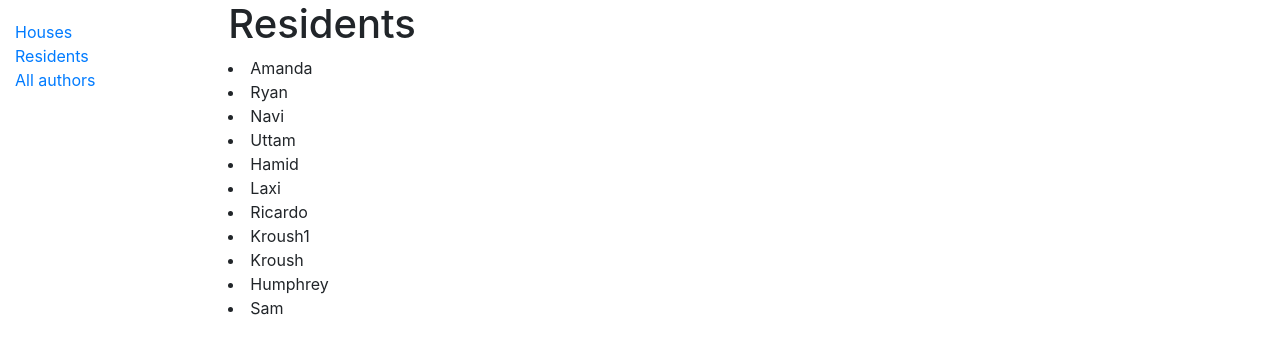
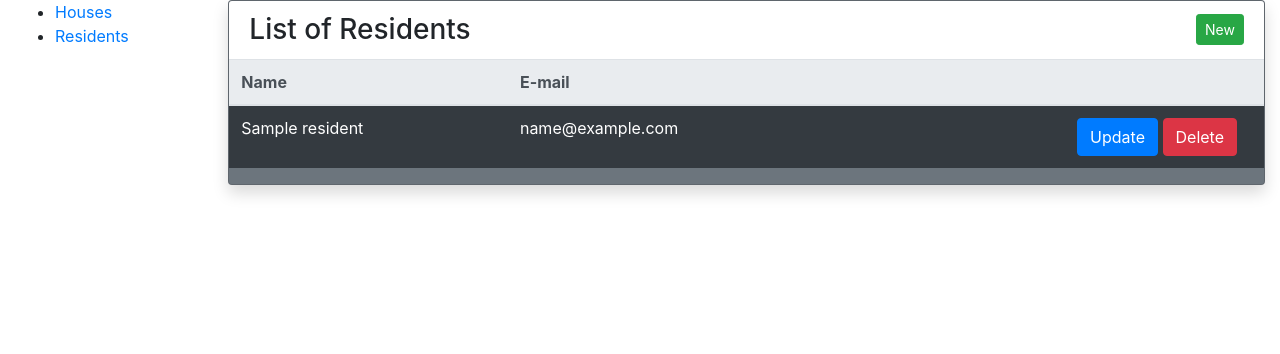
Before and after one commit to filiperivelli/django-split-bills, a Django app: page /residents/ in a window 1280 px wide. Shown: the top 354 px of the page. Run offline with Django 3.2, Linux system fonts and the light colour scheme; data comes from the database, SQL or seed files in the repository; both versions use the stored data as it was before the commit; tables that the repository leaves empty hold one stand-in row (values such as "Sample post"); some libraries are stand-ins or nearby versions.

Commit message:
Desenvolvimento dos templates e views

```diff
--- a/split_bills/split_bills/settings.py
+++ b/split_bills/split_bills/settings.py
@@ -26,7 +26,7 @@ SECRET_KEY = '$)12c1ip+w@t8*_792ft@pmc$g95_2zrmlj$!52-xy-_z&&rwp'
 # SECURITY WARNING: don't run with debug turned on in production!
 DEBUG = True
 
-ALLOWED_HOSTS = []
+ALLOWED_HOSTS = ['192.168.0.20']
 
 
 # Application definition
@@ -81,7 +81,7 @@ WSGI_APPLICATION = 'split_bills.wsgi.application'
 DATABASES = {
     'default': {
         'ENGINE': 'django.db.backends.sqlite3',
-        'NAME': BASE_DIR / 'dbSplitBills_Ryan.db',
+        'NAME': BASE_DIR / 'dbSplitBills.db',
     }
 }
 
--- a/split_bills/split_bills/urls.py
+++ b/split_bills/split_bills/urls.py
@@ -14,12 +14,9 @@ Including another URLconf
     2. Add a URL to urlpatterns:  path('blog/', include('blog.urls'))
 """
 from django.contrib import admin
-from django.urls import path
-
-from split_bills_app.views import HousesView, ResidentsView
+from django.urls import path, include
 
 urlpatterns = [
     path('admin/', admin.site.urls),
-    path('houses/', HousesView.as_view(), name='houses'),
-    path('residents/', ResidentsView.as_view(), name='residents'),
+    path('', include('split_bills_app.urls')),
 ]
--- a/split_bills/split_bills_app/admin.py
+++ b/split_bills/split_bills_app/admin.py
@@ -1,10 +1,9 @@
 from django.contrib import admin
-from split_bills_app.models import Bills, BillType, House, Invoices, Residents, Split
+from split_bills_app.models import Bills, BillType, House, Residents, Split
 
 # Register your models here.
 admin.site.register(Bills)
 admin.site.register(BillType)
 admin.site.register(House)
-admin.site.register(Invoices)
 admin.site.register(Residents)
 admin.site.register(Split)
--- a/split_bills/split_bills_app/models.py
+++ b/split_bills/split_bills_app/models.py
@@ -7,22 +7,24 @@
 # Feel free to rename the models, but don't rename db_table values or field names.
 from django.db import models
 
+
 class BillType(models.Model):
     cod_bill_type = models.AutoField(primary_key=True)
-    type = models.CharField(blank=True, null=True, max_length=255)
+    name = models.CharField(blank=True, null=True, max_length=100)
 
     class Meta:
-        managed = True
+        managed = False
         db_table = 'bill_type'
 
     def __str__(self):
-        return self.type
+        return self.name
+
 
 
 class Bills(models.Model):
     cod_bills = models.AutoField(primary_key=True)
-    name = models.CharField(blank=True, null=True, max_length=255)
-    amount = models.DecimalField(max_digits=6, decimal_places=2)
+    name = models.CharField(blank=True, null=True, max_length=100)
+    amount = models.TextField(blank=True, null=True)  # This field type is a guess.
     dead_line = models.DateField(blank=True, null=True)
     attachment = models.BinaryField(blank=True, null=True)
     paid_day = models.DateField(blank=True, null=True)
@@ -31,75 +33,62 @@ class Bills(models.Model):
     dt_to = models.DateField(blank=True, null=True)
     cod_bill_type = models.ForeignKey(BillType, models.DO_NOTHING, db_column='cod_bill_type')
     send = models.BooleanField(blank=True, null=True)
-    mime_type = models.CharField(blank=True, null=True, max_length=255)
+    mime_type_old = models.CharField(blank=True, null=True, max_length=10)
+    mime_type_res = models.CharField(blank=True, null=True, max_length=10)
+    mime_type_99 = models.CharField(db_column='MIME_TYPE_99', blank=True, null=True, max_length=10)  # Field name made lowercase.
+    mime_type = models.CharField(blank=True, null=True, max_length=10)
 
     class Meta:
-        managed = True
+        managed = False
         db_table = 'bills'
 
     def __str__(self):
-        return  self.name
+        return self.name
+
 
 
 class House(models.Model):
     cod_house = models.AutoField(primary_key=True)
     adress = models.CharField(max_length=255)
-    nick_name = models.CharField(blank=True, null=True, max_length=255)
+    nick_name = models.CharField(blank=True, null=True, max_length=100)
 
     class Meta:
-        managed = True
+        managed = False
         db_table = 'house'
 
     def __str__(self):
         return self.nick_name
 
 
-class Invoices(models.Model):
-    cod_invoice = models.AutoField(primary_key=True)
-    cod_resident = models.ForeignKey('Residents', models.DO_NOTHING, db_column='cod_resident')
-    cod_split = models.ForeignKey('Split', models.DO_NOTHING, db_column='cod_split')
-    creation_date = models.DateField()
-    due_date = models.DateField()
-    paid_date = models.DateField(blank=True, null=True)
-
-    class Meta:
-        managed = True
-        db_table = 'invoices'
-
-    def __str__(self):
-        return self.cod_invoice
-
 
 class Residents(models.Model):
     cod_resident = models.AutoField(primary_key=True)
     name = models.CharField(blank=True, null=True, max_length=255)
     couple = models.BooleanField(blank=True, null=True)
-    email = models.CharField(blank=True, null=True, max_length=255)
-    mobile = models.CharField(blank=True, null=True, max_length=255)
-    cod_house = models.IntegerField()
-    dt_in = models.DateField()
-    dt_out = models.DateField()
+    email = models.CharField(blank=True, null=True, max_length=100)
+    mobile = models.CharField(blank=True, null=True, max_length=100)
+    cod_house = models.ForeignKey(to=House, on_delete=models.PROTECT, db_column='cod_house')
+    dt_in = models.DateField(auto_now_add=True)
+    dt_out = models.DateField(blank=True, null=True)
 
     class Meta:
-        managed = True
+        managed = False
         db_table = 'residents'
 
     def __str__(self):
         return self.name
 
-
-
 class Split(models.Model):
     cod_split = models.AutoField(primary_key=True)
-    amount = models.DecimalField(max_digits=6, decimal_places=2)
+    amount = models.TextField(blank=True, null=True)  # This field type is a guess.
     split_date = models.DateField(blank=True, null=True)
     payed_day = models.DateField(blank=True, null=True)
     cod_bills = models.ForeignKey(Bills, models.DO_NOTHING, db_column='cod_bills')
     cod_resident = models.ForeignKey(Residents, models.DO_NOTHING, db_column='cod_resident')
 
     class Meta:
-        managed = True
+        managed = False
         db_table = 'split'
 
     def __str__(self):
-        return  'Split'
+        return self.cod_split
--- a/split_bills/split_bills_app/templates/base_generic.html
+++ b/split_bills/split_bills_app/templates/base_generic.html
@@ -7,18 +7,14 @@
 
 {# Display django.contrib.messages as Bootstrap alerts #}
 {% bootstrap_messages %}
+
 <!DOCTYPE html>
 <html lang="en">
 <head>
-  {% block title %}<title>Local Library</title>{% endblock %}
+  {% block title %}<title>Split Bills</title>{% endblock %}
   <meta charset="utf-8">
   <meta name="viewport" content="width=device-width, initial-scale=1">
-  <!--
-  <link rel="stylesheet" href="https://stackpath.bootstrapcdn.com/bootstrap/4.1.3/css/bootstrap.min.css" integrity="sha384-MCw98/SFnGE8fJT3GXwEOngsV7Zt27NXFoaoApmYm81iuXoPkFOJwJ8ERdknLPMO" crossorigin="anonymous">
-   Add additional CSS in static file
-  -->
-  {% load static %}
-  <link rel="stylesheet" href="{% static 'css/styles.css' %}">
+  <link rel="icon" href=".cash.svg">
 </head>
 <body>
   <div class="container-fluid">
@@ -26,9 +22,8 @@
       <div class="col-sm-2">
       {% block sidebar %}
         <ul class="sidebar-nav">
-          <li><a href="{% url 'houses' %}">Houses</a></li>
-          <li><a href="{% url 'residents' %}">Residents</a></li>
-          <li><a href="">All authors</a></li>
+          <li><a href="{% url 'house-list' %}">Houses</a></li>
+          <li><a href="{% url 'residents-list' %}">Residents</a></li>
         </ul>
      {% endblock %}
       </div>
--- /dev/null
+++ b/split_bills/split_bills_app/templates/residents-list.html
@@ -0,0 +1,45 @@
+{% extends "base_generic.html" %}
+
+{% block content %}
+<div class="row">
+    <div class="col-xl-12">
+        <div class="card bg-secondary shadow h-100">
+            <div class="card-header bg-white border-0">
+                <div class="row align-items-center">
+                    <div class="col-8">
+                        <h3 class="mb-0">List of Residents</h3>
+                    </div>
+                    <div class="col-4 text-right">
+                        <a href="{% url 'residents-create' %}" class="btn btn-sm btn-success">New</a>
+                    </div>
+                </div>
+            </div>
+            <div class="table-responsive">
+                <table class="table align-items-center table-flush table-dark">
+                <thead class="thead-light">
+                    <tr>
+                        <th scope="col">Name</th>
+                        <th scope="col">E-mail</th>
+                        <th scope="col"></th>
+                    </tr>
+                </thead>
+                <tbody>
+                    {% for resident in residents_list %}
+                    <tr>
+                        <td>{{ resident.name }}</td>
+                        <td>{{ resident.email }}</td>
+                        <td class="text-right">
+                            <div class="container">
+                                <a role='button' class="btn btn-primary" href="{% url 'residents-update' resident.cod_resident %}">Update</a>
+                                <a role='button' class="btn btn-danger" href="{% url 'residents-delete' resident.cod_resident %}">Delete</a>
+                            </div>
+                        </td>
+                    </tr>
+                    {% endfor %}
+                </tbody>
+            </table>
+        </div>
+    </div>
+</div>
+</div>
+{% endblock %}
--- a/split_bills/split_bills_app/templates/residents.html
+++ /dev/null
@@ -1,8 +0,0 @@
-{% extends "base_generic.html" %}
-
-{% block content %}
-<h1>Residents</h1>
-{% for resident in residents_list %}
-  <li>{{ resident.name }}</li>
-{% endfor %}
-{% endblock %}
--- /dev/null
+++ b/split_bills/split_bills_app/urls.py
@@ -0,0 +1,16 @@
+from django.urls import path
+
+from . import views
+
+
+urlpatterns = [
+    path('', views.HouseListView.as_view(), name='house-list'),
+    path('house/create', views.HouseCreateView.as_view(), name='house-create'),
+    path('house/<int:pk>/update', views.HouseUpdateView.as_view(), name='house-update'),
+    path('house/<int:pk>/delete', views.HouseDeleteView.as_view(), name='house-delete'),
+
+    path('residents/', views.ResidentsListView.as_view(), name='residents-list'),
+    path('residents/create', views.ResidentsCreateView.as_view(), name='residents-create'),
+    path('residents/<int:pk>/update', views.ResidentsUpdateView.as_view(), name='residents-update'),
+    path('residents/<int:pk>/delete', views.ResidentsDeleteView.as_view(), name='residents-delete'),
+]
--- a/split_bills/split_bills_app/views.py
+++ b/split_bills/split_bills_app/views.py
@@ -1,11 +1,53 @@
-from django.views.generic import ListView
+from django.views.generic import ListView, UpdateView, CreateView, DeleteView
 
 from .models import House, Residents
 
-class HousesView(ListView):
+from django.utils.decorators import method_decorator
+from django.contrib.auth.decorators import login_required
+from django.urls import reverse_lazy
+
+class HouseListView(ListView):
   model = House
-  template_name = 'my-houses.html'
+  template_name = 'house-list.html'
 
-class ResidentsView(ListView):
+class HouseCreateView(CreateView):
+    model = House
+    template_name = "create.html"
+    fields = ('nick_name','adress')
+    success_url = reverse_lazy('house-list')
+
+class HouseUpdateView(UpdateView):
+    model = House
+    template_name = "update.html"
+    fields = ('nick_name', 'adress',)
+    context_object_name = 'house'
+    def get_success_url(self):
+        return reverse_lazy('house-list')
+
+class HouseDeleteView(DeleteView):
+    model = House
+    template_name = "delete.html"
+    success_url = reverse_lazy('house-list')
+
+class ResidentsListView(ListView):
   model = Residents
-  template_name = 'residents.html'
+  template_name = 'residents-list.html'
+
+class ResidentsCreateView(CreateView):
+    model = Residents
+    template_name = "create.html"
+    fields = ('name','email','mobile','cod_house')
+    success_url = reverse_lazy('residents-list')
+
+class ResidentsUpdateView(UpdateView):
+    model = Residents
+    template_name = "update.html"
+    fields = ('name','email','mobile','cod_house')
+    context_object_name = 'residents'
+    def get_success_url(self):
+        return reverse_lazy('residents-list')
+
+class ResidentsDeleteView(DeleteView):
+    model = Residents
+    template_name = "delete.html"
+    success_url = reverse_lazy('residents-list')
```
Also changed, not shown: split_bills/split_bills_app/templates/create.html (added, +16 -0 lines), split_bills/split_bills_app/templates/delete.html (added, +17 -0 lines), split_bills/split_bills_app/templates/house-list.html (added, +45 -0 lines), split_bills/split_bills_app/templates/my-houses.html (deleted, +0 -8 lines), split_bills/split_bills_app/templates/update.html (added, +15 -0 lines), split_bills/dbSplitBills_Ryan.db (deleted), split_bills/split_bills_app/migrations/0001_initial.py (added), split_bills/split_bills_app/templates/cash.svg (added), 1 other file.
